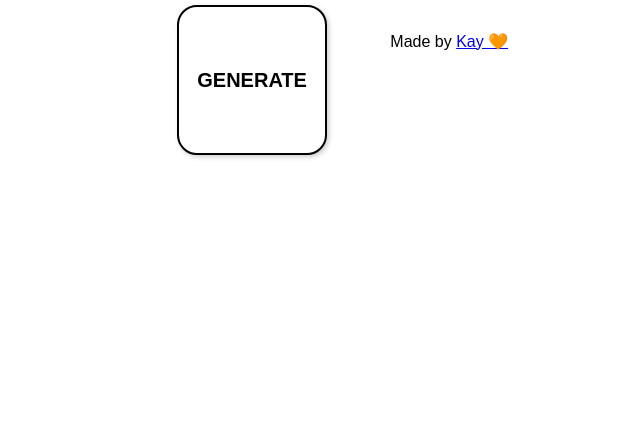
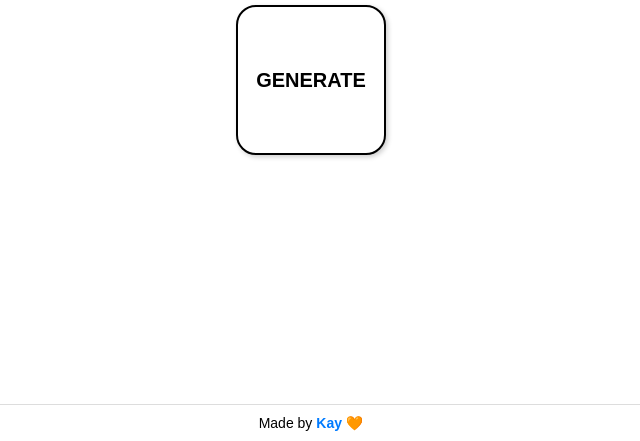
Before and after one commit to kay-who-codes/Song-Inspirator, a plain HTML site: page index.html in a window 1280 px wide. Shown: the part 359-800 px from the top of the page, without its empty margins (329-969 px from the left). Drawn offline with Linux system fonts and the light colour scheme.

Commit message:
Update style.css
Added credit styling

```diff
--- a/style.css
+++ b/style.css
@@ -63,6 +63,28 @@ body {
   display: none;
 }
 
+/* Footer Styling */
+footer {
+  position: fixed;
+  bottom: 0;
+  width: 100%;
+  text-align: center;
+  padding: 10px 0;
+  background-color: #fff;
+  font-size: 14px;
+  border-top: 1px solid #ddd;
+}
+
+footer a {
+  color: #007BFF;
+  text-decoration: none;
+  font-weight: bold;
+}
+
+footer a:hover {
+  text-decoration: underline;
+}
+
 h2, p {
   margin-bottom: 10px;
 }
```
